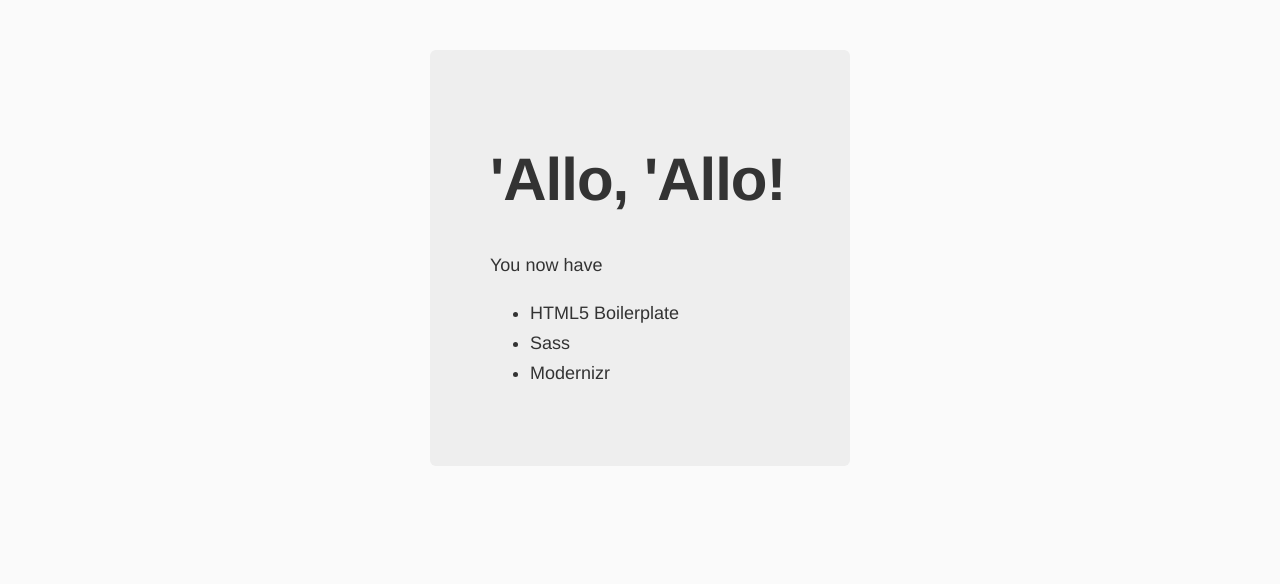
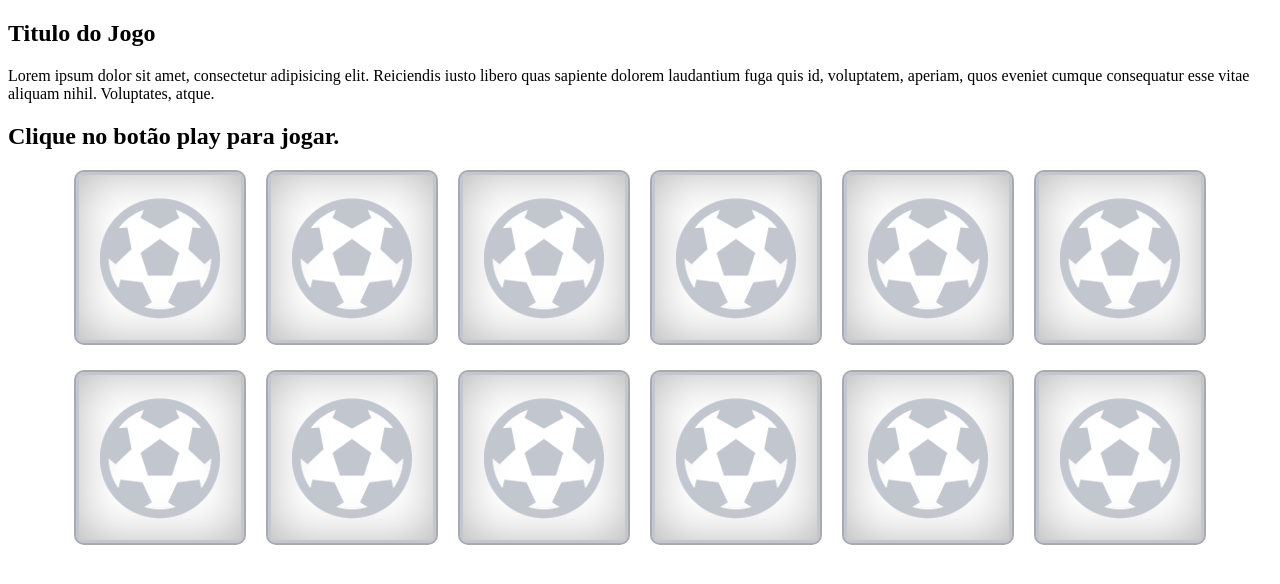
Before and after one commit to tosipaulo/jogo-memoria, a website: page app/index.html in a window 1280 px wide. Drawn offline with nearby package versions, Linux system fonts and the light colour scheme; files that its build step writes are made by us from their sources.

Commit message:
Criando um estilo teste cards

```diff
--- a/app/index.html
+++ b/app/index.html
@@ -27,15 +27,92 @@
       <p class="browserupgrade">You are using an <strong>outdated</strong> browser. Please <a href="http://browsehappy.com/">upgrade your browser</a> to improve your experience.</p>
     <![endif]-->
 
-    <div class="hero-unit">
-      <h1>'Allo, 'Allo!</h1>
-      <p>You now have</p>
-      <ul>
-        <li>HTML5 Boilerplate</li>
-        <li>Sass</li>
-        <li>Modernizr</li>
-      </ul>
-    </div>
+    <main class="main">
+
+      <div class="l-container">
+
+        <section class="description">
+
+          <h2>Titulo do Jogo</h2>
+
+          <p>Lorem ipsum dolor sit amet, consectetur adipisicing elit. Reiciendis iusto libero quas sapiente dolorem laudantium fuga quis id, voluptatem, aperiam, quos eveniet cumque consequatur esse vitae aliquam nihil. Voluptates, atque.</p>
+
+        </section>
+
+        <section class="game">
+
+          <h2>Clique no botão play para jogar.</h2>
+
+          <div class="game__card">
+
+            <div class="card">
+              <div class="face back"></div>
+              <div class="face front"></div>
+            </div>
+
+            <div class="card">
+              <div class="face back"></div>
+              <div class="face front"></div>
+            </div>
+
+            <div class="card">
+              <div class="face back"></div>
+              <div class="face front"></div>
+            </div>
+
+            <div class="card">
+              <div class="face back"></div>
+              <div class="face front"></div>
+            </div>
+
+            <div class="card">
+              <div class="face back"></div>
+              <div class="face front"></div>
+            </div>
+
+            <div class="card">
+              <div class="face back"></div>
+              <div class="face front"></div>
+            </div>
+
+            <div class="card">
+              <div class="face back"></div>
+              <div class="face front"></div>
+            </div>
+
+            <div class="card">
+              <div class="face back"></div>
+              <div class="face front"></div>
+            </div>
+
+            <div class="card">
+              <div class="face back"></div>
+              <div class="face front"></div>
+            </div>
+
+            <div class="card">
+              <div class="face back"></div>
+              <div class="face front"></div>
+            </div>
+
+            <div class="card">
+              <div class="face back"></div>
+              <div class="face front"></div>
+            </div>
+
+            <div class="card">
+              <div class="face back"></div>
+              <div class="face front"></div>
+            </div>
+
+
+          </div>
+
+        </section>
+
+      </div>
+
+    </main>
 
     <!-- Google Analytics: change UA-XXXXX-X to be your site's ID. -->
     <script>
--- a/app/scripts/main.js
+++ b/app/scripts/main.js
@@ -1 +1,24 @@
-console.log('\'Allo \'Allo!');
+(function(){
+	'use strict'
+
+	var card = document.querySelector('.card');
+	var contentCard = document.querySelector('.game__card');
+
+	card.addEventListener('click', flipCard, false)
+
+	function flipCard() {
+		card.classList.toggle('flipped');
+	}
+
+	var templateCard = [
+		'<div class="card">',
+          '<div class="face back"></div>',
+          '<div class="face front"></div>',
+        '</div>',
+	].join('');
+
+	for(var i = 0; i <= 24; i++ ) {
+		contentCard.appendChild(templateCard);
+	}
+
+})()
--- a/app/styles/main.scss
+++ b/app/styles/main.scss
@@ -1,31 +1,53 @@
 // bower:scss
 // endbower
 
-.browserupgrade {
-  margin: 0.2em 0;
-  background: #ccc;
-  color: #000;
-  padding: 0.2em 0;
+.game__card {
+  width: 1133px;
+  display: flex;
+  flex-wrap: wrap;
+  justify-content: space-between;
+  margin: auto;
 }
 
-body {
-  background: #fafafa;
-  font-family: 'Helvetica Neue', Helvetica, Arial, sans-serif;
-  color: #333;
+.card {
+  width: 168px;
+  height: 171px;
+  position: relative;
+  border-radius: 10px;
+  margin-bottom: 25px;
+  overflow: hidden;
+  border: 2px solid #aaa;
+  background: #ccc;
+  transition: all .2s;
+  perspective: 600px;
 }
 
-.hero-unit {
-  margin: 50px auto 0 auto;
-  width: 300px;
-  font-size: 18px;
-  font-weight: 200;
-  line-height: 30px;
-  background-color: #eee;
-  border-radius: 6px;
-  padding: 60px;
-  h1 {
-    font-size: 60px;
-    line-height: 1;
-    letter-spacing: -1px;
-  }
+.card:hover {
+  box-shadow: 0 0 10px #aaa;
 }
+
+.face {
+  width: 100%;
+  height: 100%;
+  position: absolute;
+  transition: all .5s;
+}
+
+.back {
+  background: url('../images/verso.png') no-repeat;
+  backface-visibility: hidden;
+}
+
+.front {
+  background: url('../images/card1.png') no-repeat;
+  transform: rotateY(-180deg);
+  backface-visibility: hidden;
+}
+
+.flipped .back {
+  transform: rotateY(180deg);
+}
+
+.flipped .front {
+  transform: rotateY(0deg);
+}
```
Also changed, not shown: app/images/card1.png (added), app/images/verso.png (added).
